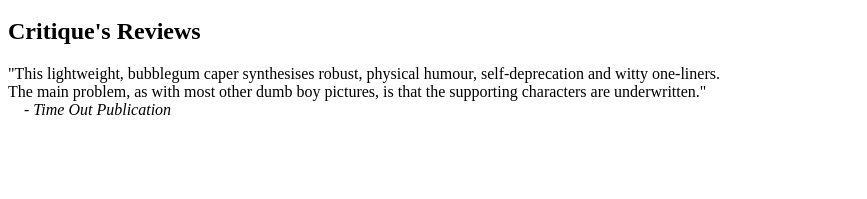
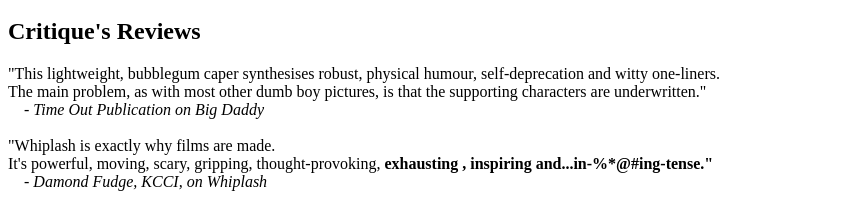
Before and after one commit to Rds15/cs490-ICP2, a plain HTML site: page source/ICP2_index.html in a window 1280 px wide. Shown: the part 1702-1901 px from the top of the page, without its empty margins (0-867 px from the left). Before the commit the page ends 1837 px from the top, so only its background shows below. Drawn offline with Linux system fonts and the light colour scheme.

Commit message:
added and fixed some critique reviews

```diff
--- a/source/ICP2_index.html
+++ b/source/ICP2_index.html
@@ -25,7 +25,7 @@ rdsyyc@umsystem.edu
     <article>
         <h2>My list</h2>
         <p> Here are my favorite movies, in no particular order:</p>
-        <!-- unordered list where I call an images web address in order to display on my site -->
+        <!-- unordered list where I call an images web address in order to display image on my site -->
         <ul>
             <li> <img src="https://upload.wikimedia.org/wikipedia/en/c/ca/Big_Daddy_film.jpg" alt="Big Daddy (1999)"> </li>
             <li> <img src="https://upload.wikimedia.org/wikipedia/en/0/01/Whiplash_poster.jpg" alt="Whiplash (2015)"> </li>
@@ -69,12 +69,19 @@ rdsyyc@umsystem.edu
     <article>
         <h2>Critique's Reviews</h2>
 
-        <p> <!-- &emsp; will 'indent' or add four spaces before the rest of the content -->
+        <section> <!-- &emsp; will 'indent' or add four spaces before the rest of the content -->
             "This lightweight, bubblegum caper synthesises robust, physical humour, self-deprecation and witty one-liners. <br>
             The main problem, as with most other dumb boy pictures, is that the supporting characters are underwritten." <br>
-            <em>&emsp;- Time Out Publication</em>
-        </p>
+            <em>&emsp;- Time Out Publication on Big Daddy</em>
+        </section>
 
+        <br>
+
+        <section>
+            "Whiplash is exactly why films are made.<br>
+            It's powerful, moving, scary, gripping, thought-provoking, <span style="font-weight: bold"> exhausting , inspiring and...in-%*@#ing-tense."</span><br>
+            <em>&emsp;- Damond Fudge, KCCI, on Whiplash</em>
+        </section>
     </article>
 
 </body>
```
